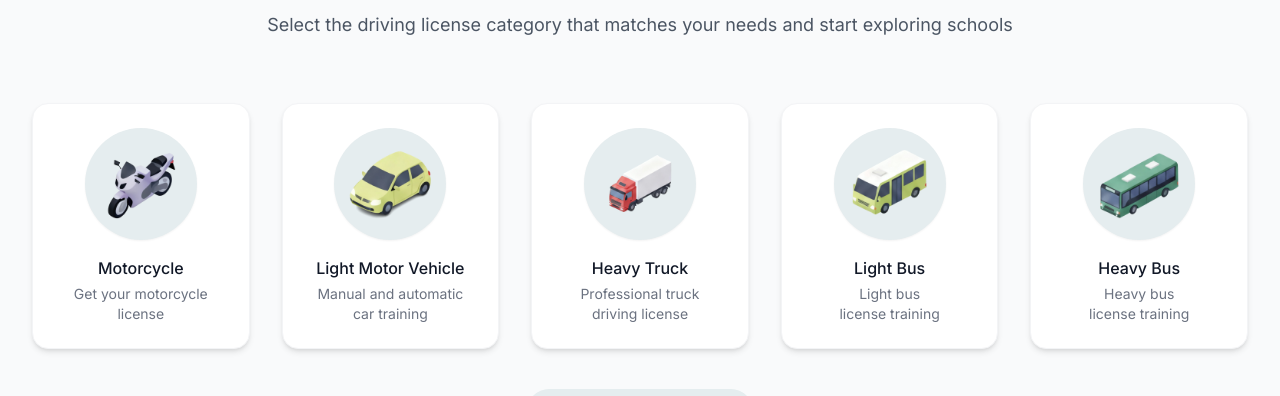
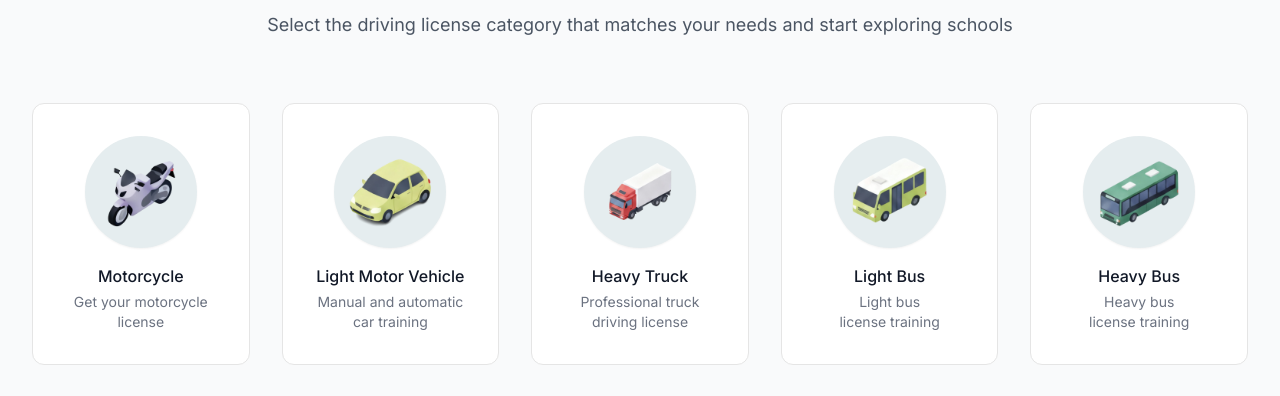
Before and after one commit to nikhilkumarsep21-dot/driving-school-comparison, a Next.js app: page / in a window 1280 px wide. Shown: the part 1439-1835 px from the top of the page. Built offline with nearby package versions, Linux system fonts and the light colour scheme; no server answers; the database is empty.

Commit message:
Refactor CategorySelection and SchoolCard components for improved styling and structure; add new FeatureCard component for feature display

```diff
--- a/components/category-selection.tsx
+++ b/components/category-selection.tsx
@@ -88,7 +88,13 @@ export function CategorySelection() {
             <motion.button
               key={category.type}
               onClick={() => handleCategoryClick(category.type)}
-              className="group relative overflow-hidden rounded-2xl bg-white p-6 text-left shadow-md transition-all hover:shadow-xl border border-gray-100 hover:border-gold-300"
+              className={[
+                "group relative overflow-hidden",
+                "rounded-xl border bg-card text-card-foreground p-8 flex flex-col items-center text-center",
+                "transition-all duration-300 ease-in-out",
+                "hover:shadow-lg hover:-translate-y-2",
+                // Remove old shadow/border classes
+              ].join(" ")}
               initial={{ opacity: 0, y: 30 }}
               animate={{ opacity: 1, y: 0 }}
               transition={{ duration: 0.5, delay: index * 0.1 }}
--- a/components/school-card.tsx
+++ b/components/school-card.tsx
@@ -1,17 +1,17 @@
-'use client';
+"use client";
 
-import React from 'react';
-import { School } from '@/lib/types';
-import { StarRating } from './ui/star-rating';
-import { LicenseBadge } from './ui/license-badge';
-import { PriceDisplay } from './ui/price-display';
-import { MapPin, Users, GitCompare, Check, GraduationCap } from 'lucide-react';
-import { Button } from './ui/button';
-import { useComparisonStore } from '@/store/comparison-store';
-import { toast } from 'sonner';
-import Link from 'next/link';
-import Image from 'next/image';
-import { motion } from 'framer-motion';
+import React from "react";
+import { School } from "@/lib/types";
+import { StarRating } from "./ui/star-rating";
+import { LicenseBadge } from "./ui/license-badge";
+import { PriceDisplay } from "./ui/price-display";
+import { MapPin, Users, GitCompare, Check, GraduationCap } from "lucide-react";
+import { Button } from "./ui/button";
+import { useComparisonStore } from "@/store/comparison-store";
+import { toast } from "sonner";
+import Link from "next/link";
+import Image from "next/image";
+import { motion } from "framer-motion";
 
 interface SchoolCardProps {
   school: School;
@@ -19,16 +19,18 @@ interface SchoolCardProps {
 }
 
 export function SchoolCard({ school, index = 0 }: SchoolCardProps) {
-  const { addSchool, removeSchool, isInComparison, canAddMore } = useComparisonStore();
+  const { addSchool, removeSchool, isInComparison, canAddMore } =
+    useComparisonStore();
   const inComparison = isInComparison(school.id);
   const [imageError, setImageError] = React.useState(false);
 
-  const minPrice = school.license_categories && school.license_categories.length > 0
-    ? Math.min(...school.license_categories.map(cat => cat.price))
+  const minPrice =
+    school.license_categories && school.license_categories.length > 0
+      ? Math.min(...school.license_categories.map((cat) => cat.price))
       : 0;
 
   const uniqueTypes = school.license_categories
-    ? Array.from(new Set(school.license_categories.map(cat => cat.type)))
+    ? Array.from(new Set(school.license_categories.map((cat) => cat.type)))
     : [];
 
   const handleCompareClick = (e: React.MouseEvent) => {
@@ -42,7 +44,7 @@ export function SchoolCard({ school, index = 0 }: SchoolCardProps) {
       const success = addSchool(school);
       if (!success) {
         if (!canAddMore()) {
-          toast.error('You can only compare up to 3 schools');
+          toast.error("You can only compare up to 3 schools");
         }
       } else {
         toast.success(`${school.name} added to comparison`);
@@ -55,10 +57,16 @@ export function SchoolCard({ school, index = 0 }: SchoolCardProps) {
       initial={{ opacity: 0, y: 20 }}
       animate={{ opacity: 1, y: 0 }}
       transition={{ duration: 0.4, delay: index * 0.1 }}
-      className="group relative overflow-hidden rounded-2xl bg-white shadow-soft transition-all duration-300 hover:-translate-y-1 hover:shadow-soft-lg"
+      className={[
+        "bg-card text-card-foreground rounded-xl border flex flex-col items-center text-center",
+        "transition-all duration-300 ease-in-out",
+        "hover:shadow-lg hover:-translate-y-2",
+        "group relative overflow-hidden",
+      ].join(" ")}
     >
+      <div className="w-full">
         <Link href={`/school/${school.slug}`}>
-        <div className="relative aspect-[4/3] overflow-hidden bg-gradient-to-br from-gold-100 to-sand-100">
+          <div className="relative aspect-[4/3] overflow-hidden bg-gradient-to-br from-gold-100 to-sand-100 w-full">
             {!imageError ? (
               <Image
                 src={school.image_url}
@@ -76,6 +84,7 @@ export function SchoolCard({ school, index = 0 }: SchoolCardProps) {
             <div className="absolute inset-0 bg-gradient-to-t from-black/20 to-transparent opacity-0 transition-opacity duration-300 group-hover:opacity-100" />
           </div>
         </Link>
+      </div>
 
       <div className="absolute right-3 top-3 z-10">
         <Button
@@ -83,8 +92,8 @@ export function SchoolCard({ school, index = 0 }: SchoolCardProps) {
           onClick={handleCompareClick}
           className={
             inComparison
-              ? 'bg-gold-600 text-white hover:bg-gold-700 shadow-lg'
-              : 'bg-white/90 text-gray-700 hover:bg-white shadow-soft backdrop-blur-sm'
+              ? "bg-gold-600 text-white hover:bg-gold-700 shadow-lg"
+              : "bg-white/90 text-gray-700 hover:bg-white shadow-soft backdrop-blur-sm"
           }
         >
           {inComparison ? (
--- /dev/null
+++ b/components/ui/feature-card.tsx
@@ -0,0 +1,48 @@
+import React from 'react';
+import { cn } from "@/lib/utils"; // Assuming you have a `cn` utility from shadcn
+
+/**
+ * Props for the FeatureCard component.
+ * @param {React.ReactNode} icon - The icon element to display at the top of the card.
+ * @param {string} title - The title or heading of the feature.
+ * @param {string} description - The descriptive text for the feature.
+ * @param {string} [className] - Optional additional class names for custom styling.
+ */
+interface FeatureCardProps {
+  icon: React.ReactNode;
+  title: string;
+  description: string;
+  className?: string;
+}
+
+/**
+ * A responsive and theme-adaptive card component to highlight features.
+ * Built with shadcn/ui principles.
+ */
+export const FeatureCard = ({ icon, title, description, className }: FeatureCardProps) => {
+  return (
+    <div
+      className={cn(
+        "bg-card text-card-foreground p-8 rounded-xl border flex flex-col items-center text-center",
+        "transition-all duration-300 ease-in-out",
+        "hover:shadow-lg hover:-translate-y-2",
+        className
+      )}
+    >
+      {/* Icon container */}
+      <div className="mb-6 bg-secondary p-4 rounded-full">
+        {icon}
+      </div>
+
+      {/* Title */}
+      <h3 className="text-lg font-semibold mb-2 tracking-tight">
+        {title}
+      </h3>
+
+      {/* Description */}
+      <p className="text-sm text-muted-foreground leading-relaxed">
+        {description}
+      </p>
+    </div>
+  );
+};
```
Lines whose indentation alone changed are shown as unchanged.
